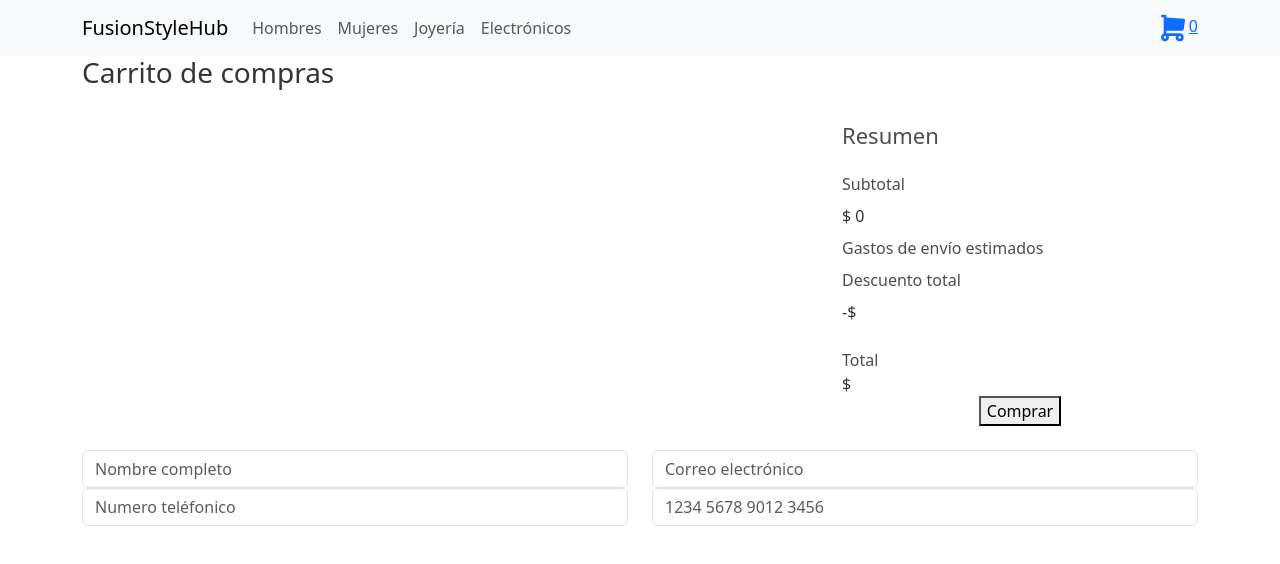
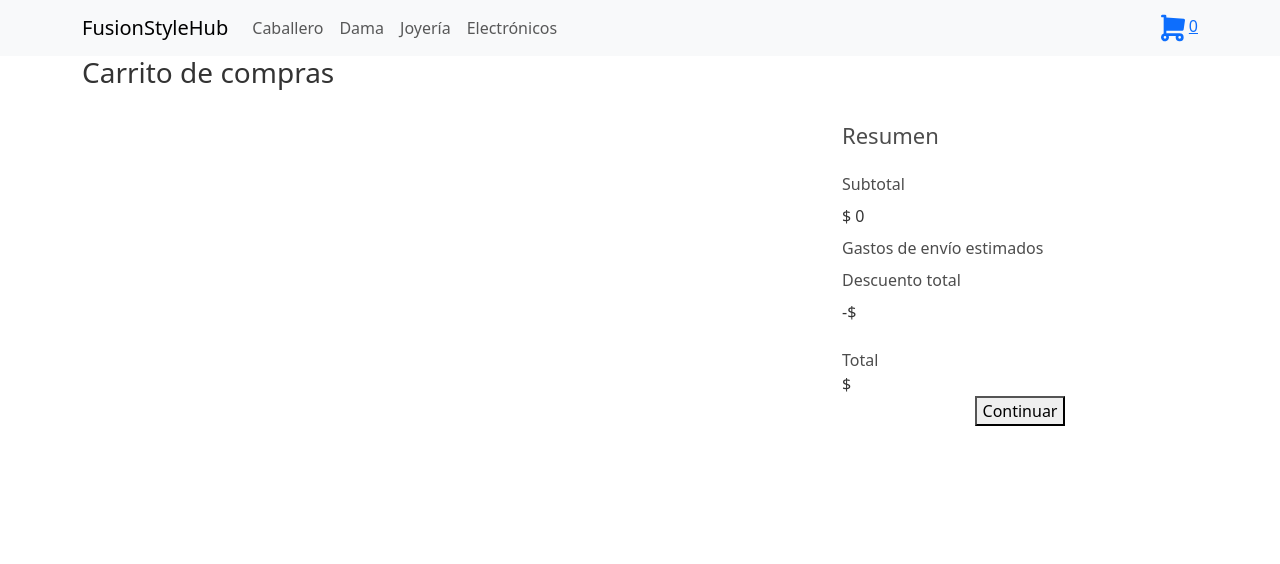
Before and after one commit to georgeif2212/React-project, a React (Create React App) app: page /cart in a window 1280 px wide. Shown: the top 564 px of the page. Built offline with nearby package versions, Linux system fonts and the light colour scheme.

Commit message:
Componente infoUser agregado con productos agregados

```diff
--- a/src/App.js
+++ b/src/App.js
@@ -5,6 +5,7 @@ import { ItemDetailContainer } from "./components/ItemDetailContainer";
 import { NavBar } from "./components/NavBar";
 import { CartProvider } from "./contexts/CartContext";
 import { Cart } from "./components/Cart";
+import { InfoUser } from "./components/InfoUser";
 
 function App() {
 
@@ -18,8 +19,9 @@ function App() {
             element={<ItemListContainer greeting="Bienvenido!" />}
           />
           <Route path="/cart" element={<Cart />} />
+          <Route path="/cart/infoUser" element={<InfoUser/>} />
           <Route
-            path="/category/:id"
+            path="/categoryid/:id"
             element={<ItemListContainer greeting="Categoría: " />}
           />
           <Route path="/item/:id" element={<ItemDetailContainer />} />
--- a/src/components/Cart.jsx
+++ b/src/components/Cart.jsx
@@ -1,48 +1,17 @@
 import Container from "react-bootstrap/Container";
 import Row from "react-bootstrap/Row";
 import Col from "react-bootstrap/Col";
-import { useContext, useState } from "react";
+import { useContext } from "react";
 import { CartContext } from "../contexts/CartContext";
 import { CartItem } from "./CartItem";
-import { getFirestore, collection, addDoc } from "firebase/firestore";
+
 import { InfoUser } from "./InfoUser";
+import { Link } from "react-router-dom";
 
 export const Cart = () => {
-  const { items, addItem, removeItem, clear } = useContext(CartContext);
+  const { items, addItem, removeItem, clear,total} = useContext(CartContext);
 
-  const [formValues, setFormValues] = useState({
-    name: "",
-    phone: "",
-    email: "",
-    card: "",
-  });
 
-  const handleChange = (ev) => {
-    setFormValues((prev) => ({ ...prev, [ev.target.name]: ev.target.value }));
-  };
-
-  const total = () => {
-    return items.reduce(
-      (acum, valorActual) => acum + valorActual.quantity * valorActual.precio,
-      0
-    );
-  };
-
-  const sendOrder = () => {
-    const order = {
-      buyer: formValues,
-      items: items,
-      total: total(),
-    };
-    const db = getFirestore();
-    const orderCollection = collection(db, "orders");
-    addDoc(orderCollection, order).then(({ id }) => {
-      if (id) {
-        setFormValues({ name: "", phone: "", email: "", card: "" });
-        clear();
-      }
-    });
-  };
 
   return (
     <Container>
@@ -89,12 +58,13 @@ export const Cart = () => {
               </p>
             </div>
             <div className="d-flex justify-content-center">
-              <button onClick={() => sendOrder()}>Comprar</button>
+              <Link to={"/cart/infoUser"}>
+                <button>Continuar</button>
+              </Link>
             </div>
           </div>
         </Col>
       </Row>
-      <InfoUser formValues={formValues} handleChange={handleChange} />
     </Container>
   );
 };
--- a/src/components/InfoUser.jsx
+++ b/src/components/InfoUser.jsx
@@ -1,8 +1,43 @@
 import Row from "react-bootstrap/Row";
 import Col from "react-bootstrap/Col";
+import { useState } from "react";
+import { getFirestore, collection, addDoc } from "firebase/firestore";
+import { Container } from "react-bootstrap";
+import { useContext } from "react";
+import { CartContext } from "../contexts/CartContext";
 
-export const InfoUser = ({ formValues, handleChange }) => {
+export const InfoUser = () => {
+  const { items, clear, total } = useContext(CartContext);
+
+  const [formValues, setFormValues] = useState({
+    name: "",
+    phone: "",
+    email: "",
+    card: "",
+  });
+
+  const handleChange = (ev) => {
+    setFormValues((prev) => ({ ...prev, [ev.target.name]: ev.target.value }));
+  };
+
+  const sendOrder = () => {
+    const order = {
+      buyer: formValues,
+      items: items,
+      total: total(),
+    };
+    const db = getFirestore();
+    const orderCollection = collection(db, "orders");
+    addDoc(orderCollection, order).then(({ id }) => {
+      if (id) {
+        setFormValues({ name: "", phone: "", email: "", card: "" });
+        clear();
+      }
+    });
+  };
+
   return (
+    <Container>
       <form>
         <Row>
           <Col md="6">
@@ -49,7 +84,9 @@ export const InfoUser = ({ formValues, handleChange }) => {
               placeholder="1234 5678 9012 3456"
             />
           </Col>
+          <button onClick={() => sendOrder()}>Comprar</button>
         </Row>
       </form>
+    </Container>
   );
 };
--- a/src/components/Item.jsx
+++ b/src/components/Item.jsx
@@ -2,12 +2,8 @@ import { Link } from "react-router-dom";
 import Button from "react-bootstrap/Button";
 import Card from "react-bootstrap/Card";
 export const Item = ({ product }) => {
-  let valor = (product.precio).toFixed(2);
-  let valorNoDiscount = (valor * 1.27).toFixed(2);
-  let nameShort;
-  product.nombre.length > 45
-    ? (nameShort = product.nombre.slice(0, 50) + "...")
-    : (nameShort = product.nombre);
+  let valor = (product.precio);
+  let valorNoDiscount = (valor * 1.27);
 
   return (
     <Card
@@ -33,8 +29,8 @@ export const Item = ({ product }) => {
           $ {valor}
         </Card.Title>
         <Card.Text className="color-2" style={{}}>
-          {" "}
-          {nameShort}
+
+          {product.nombre}
         </Card.Text>
 
         <div className="d-flex justify-content-end">
--- a/src/components/ItemDetailContainer.jsx
+++ b/src/components/ItemDetailContainer.jsx
@@ -12,7 +12,6 @@ export const ItemDetailContainer = () => {
     const db = getFirestore();
     const refDoc = doc(db, "items", id);
     getDoc(refDoc).then((snapshot) => {
-      // console.log(snapshot.id,snapshot.data());
       setProduct({ id: snapshot.id, ...snapshot.data() });
     });
   });
--- a/src/components/NavBar.jsx
+++ b/src/components/NavBar.jsx
@@ -14,19 +14,19 @@ export const NavBar = () => {
           </Navbar.Brand>
 
           <Nav className="me-auto">
-            <Nav.Link as={Link} to="/category/men's clothing">
-              Hombres
+            <Nav.Link as={Link} to="/categoryid/caballero">
+              Caballero
             </Nav.Link>
 
-            <Nav.Link as={Link} to="/category/women's clothing">
-              Mujeres
+            <Nav.Link as={Link} to="/categoryid/dama">
+              Dama
             </Nav.Link>
 
-            <Nav.Link as={Link} to="/category/jewelery">
+            <Nav.Link as={Link} to="/categoryid/joyería">
               Joyería
             </Nav.Link>
 
-            <Nav.Link as={Link} to="/category/electronics">
+            <Nav.Link as={Link} to="/categoryid/:tecnologia">
               Electrónicos
             </Nav.Link>
           </Nav>
--- a/src/contexts/CartContext.jsx
+++ b/src/contexts/CartContext.jsx
@@ -36,9 +36,16 @@ export const CartProvider = ({ children }) => {
   const clear = () => {
     setItems([]);
   };
+
+  const total = () => {
+    return items.reduce(
+      (acum, valorActual) => acum + valorActual.quantity * valorActual.precio,
+      0
+    );
+  };
   return (
     <CartContext.Provider
-      value={{ addItem, removeItem, clear, totalWidget, items }}
+      value={{ addItem, removeItem, clear, totalWidget, items, total }}
     >
       {children}
     </CartContext.Provider>
```
Also changed, not shown: src/components/ItemListContainer.jsx (+8 -0 lines). Lines whose indentation alone changed are shown as unchanged.
